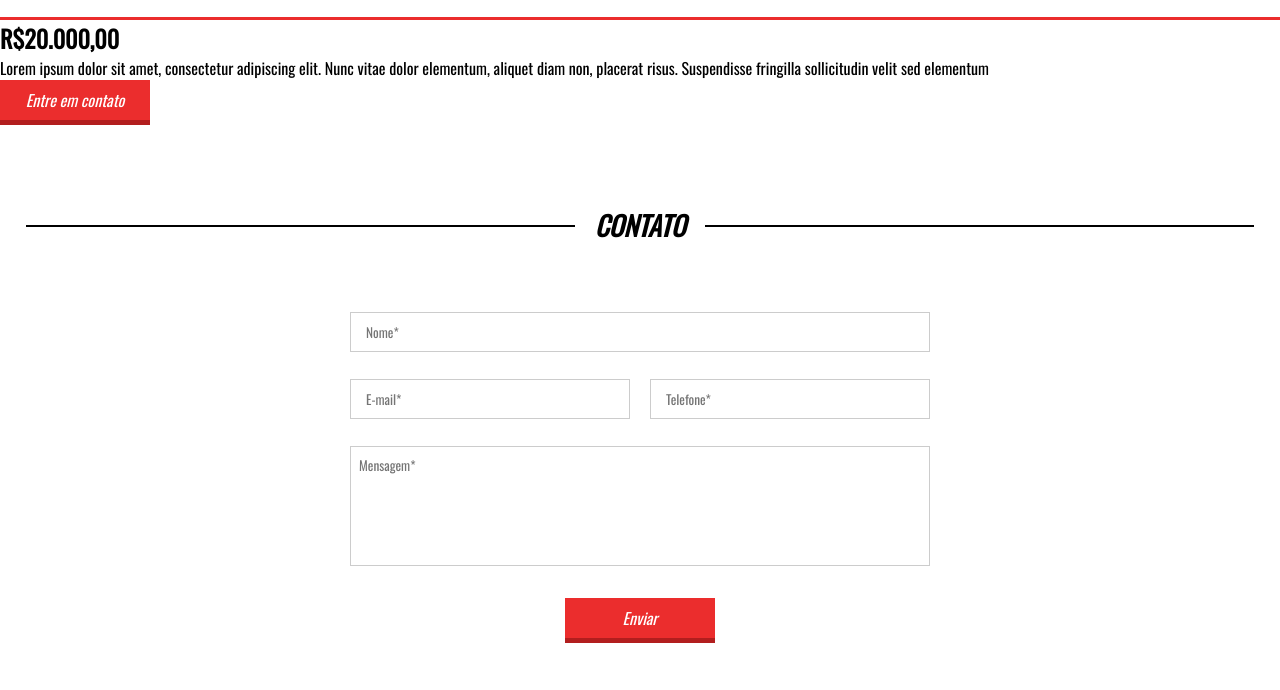
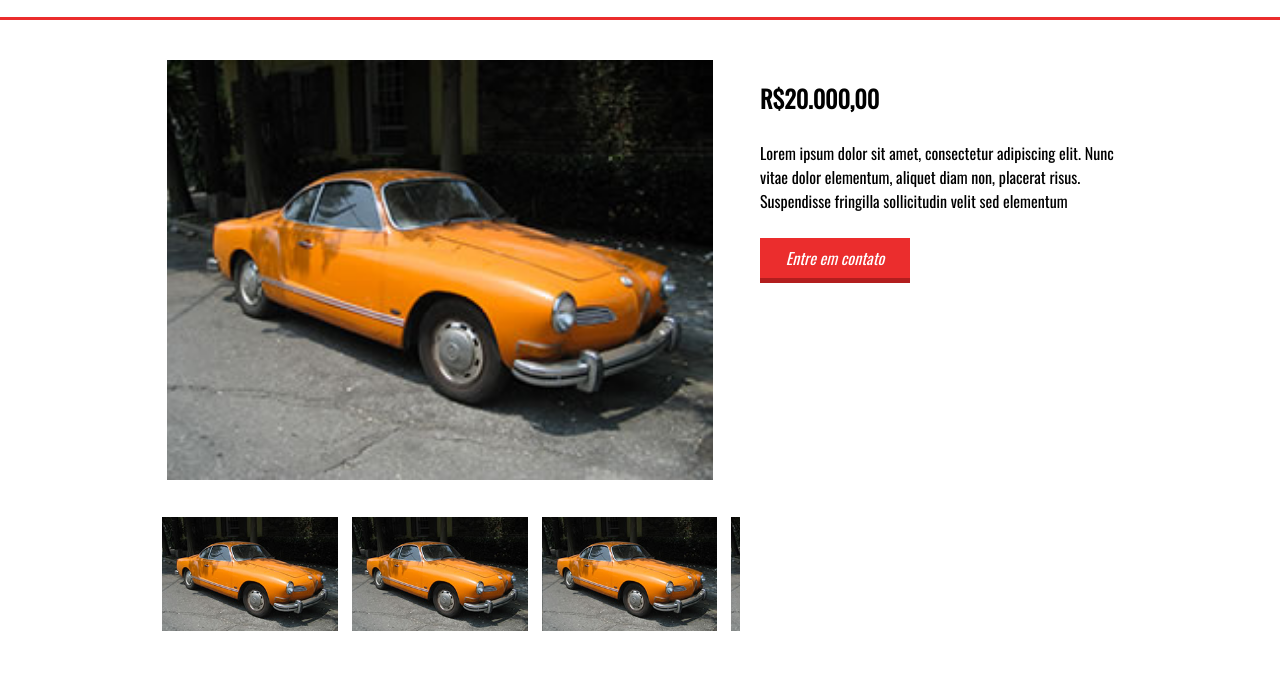
Before and after one commit to Girlanmr/Projeto-pratica-05, a plain HTML site: page veiculo-teste.html in a window 1280 px wide. Shown: the part 110-800 px from the top of the page. Drawn offline with nearby package versions, Linux system fonts and the light colour scheme.

Commit message:
Update style.css

```diff
--- a/css/style.css
+++ b/css/style.css
@@ -531,6 +531,65 @@ section.venda{
 	margin-top:20px;
 }
 
+section.venda-single{
+	padding:0 2%;
+}
+
+section.venda-single .container{
+	padding:40px 0;
+	max-width: 1000px;
+}
+
+.info-veiculo{
+	float: left;
+	width: 60%;
+}
+
+.foto-destaque{
+	width: 100%;
+	padding-top:70%;
+	background-position: center;
+	background-size: contain;
+	background-repeat: no-repeat;
+}
+
+
+.descricao-veiculo{
+	float: left;
+	width: 40%;
+	padding:20px;
+}
+
+.descricao-veiculo p{
+	margin-top:25px;
+	max-width: 360px;
+}
+
+.descricao-veiculo a{
+	margin-top:25px;
+}
+
+.nav-galeria{
+	width: 100%;
+	padding:15px;
+	overflow: hidden;
+	margin-top:15px;
+}
+
+.nav-galeria-wraper{
+	width: 200%;
+}
+
+.mini-img{
+	float: left;
+	border:7px solid white;
+	background-position: center;
+	background-size: cover;
+	padding-top:calc(33.3% * (100 / 200) * 0.6);
+	width:calc(33.3% * (100 / 200));
+}
+
+
 @media screen and (max-width: 1100px){
 
 	.half1{
```
